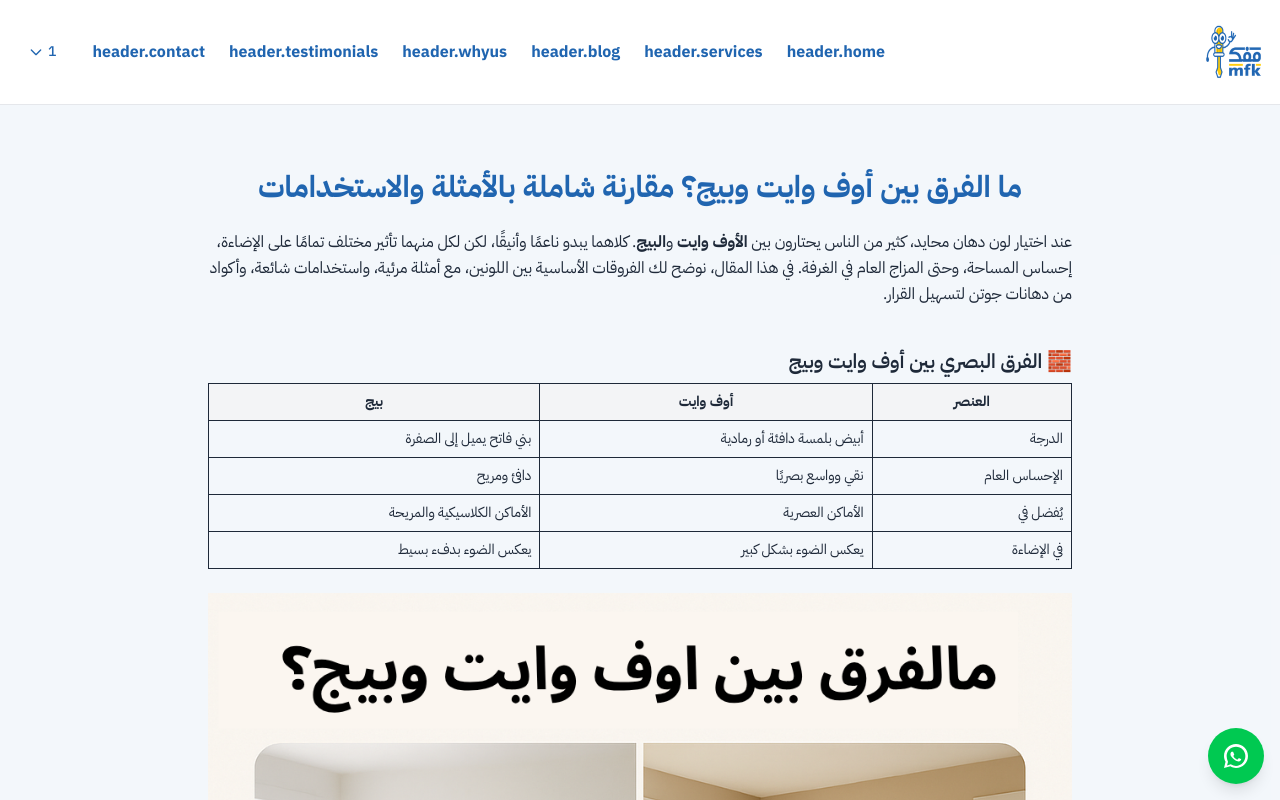
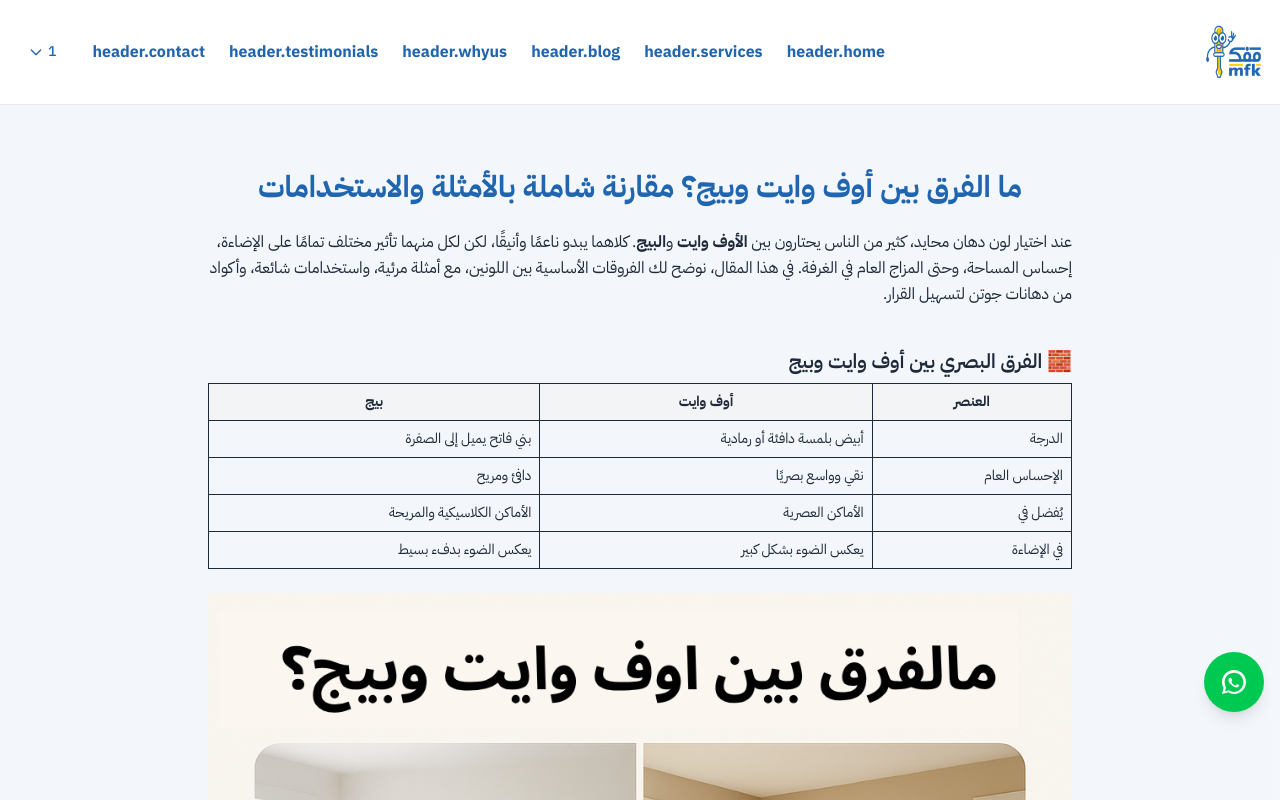
Before and after one commit to abdoroot/mfk-website-react, a React (Vite) app: page /1/offwhite-vs-beige in a window 1280 px wide. Shown: the top 800 px of the page. Built offline with nearby package versions, Linux system fonts and the light colour scheme.

Commit message:
update whatspp btn size

```diff
--- a/src/components/LiveChat.jsx
+++ b/src/components/LiveChat.jsx
@@ -16,13 +16,13 @@ export default function LiveChat({ lang }) {
         const firstScript = document.getElementsByTagName('script')[0]
         firstScript.parentNode?.insertBefore(s1, firstScript)
 
-        const style = document.createElement('style')
-        style.innerHTML = '#tawkchat-container{bottom:96px!important}'
-        document.head.appendChild(style)
+        // const style = document.createElement('style')
+        // style.innerHTML = '#tawkchat-container{bottom:96px!important}'
+        // //document.head.appendChild(style)
 
         return () => {
             s1.remove()
-            style.remove()
+            //style.remove()
         }
     }, [lang])
     return null
--- a/src/components/WhatsAppButton.jsx
+++ b/src/components/WhatsAppButton.jsx
@@ -6,7 +6,7 @@ export default function WhatsAppButton({ phone = '971508191635', message = 'ال
             href={whatsappUrl}
             target="_blank"
             rel="noopener noreferrer"
-            className="fixed bottom-4 right-4 bg-green-500 hover:bg-green-600 text-white p-4 rounded-full shadow-lg z-50 transition-all duration-300"
+            className="fixed bottom-22 right-4 bg-green-500 hover:bg-green-600 text-white p-4.5 rounded-full shadow-lg z-50 transition-all duration-300"
             title="تحدث معنا على واتساب"
         >
             <svg
```
